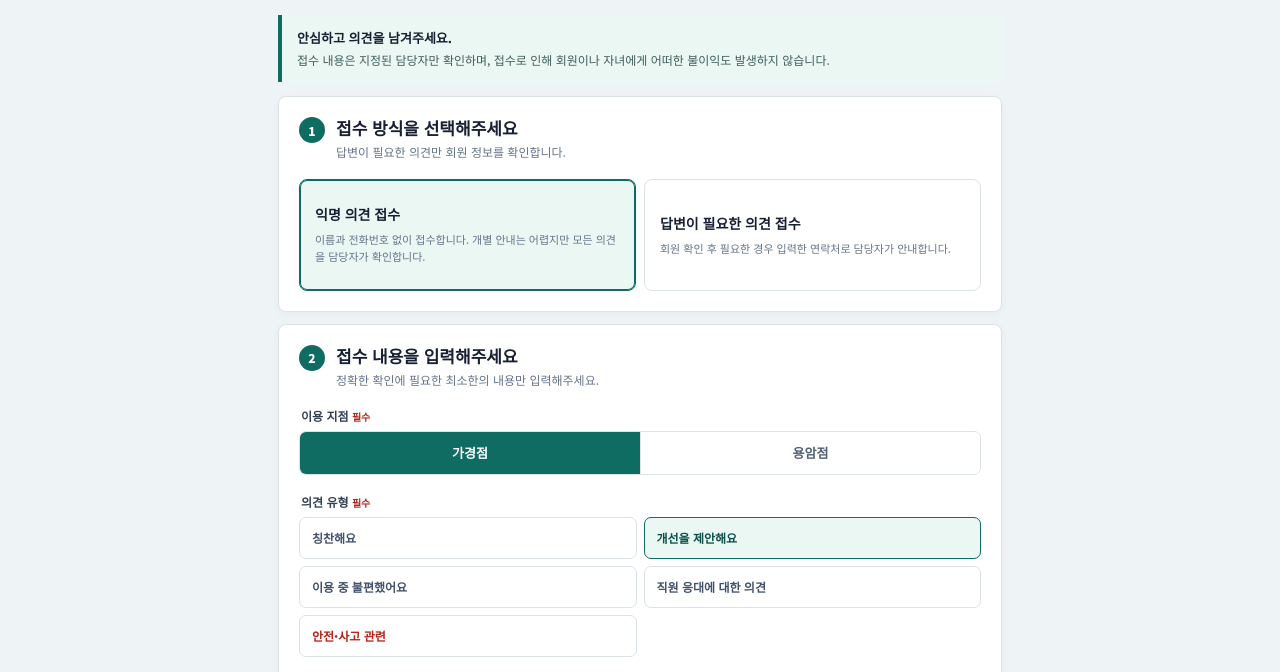
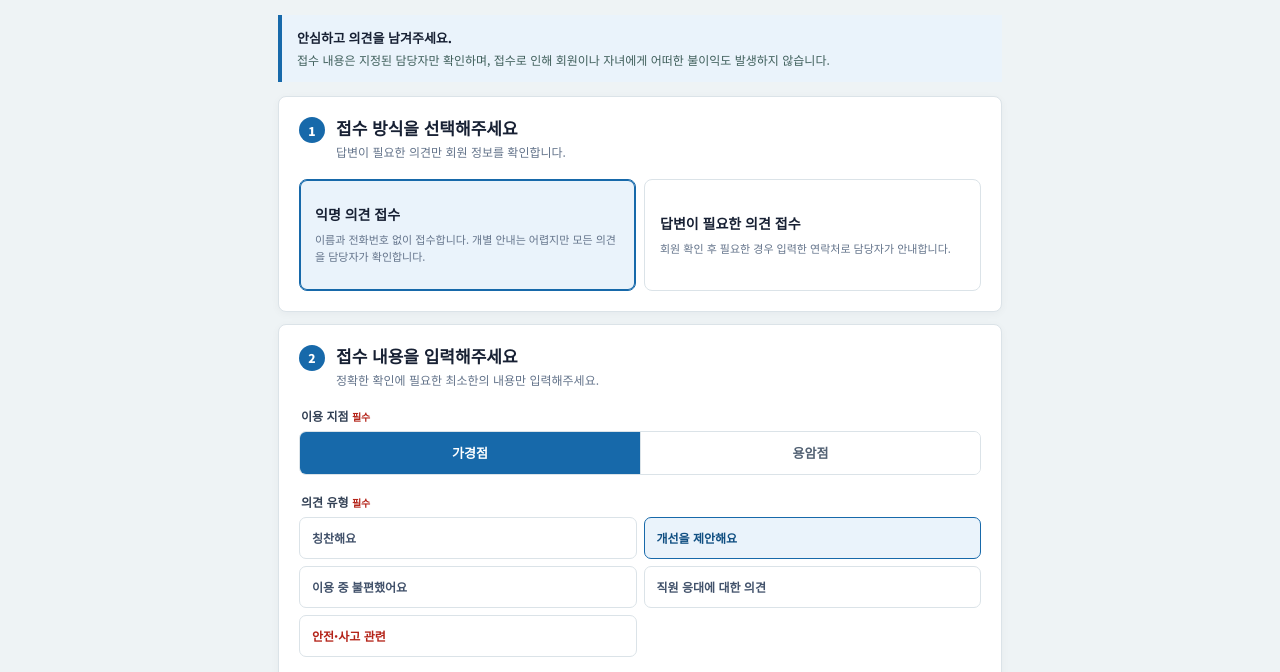
Before and after one commit to Superchild2025dev/sc_schedule_table, a plain HTML site: page voice/index.html in a window 1280 px wide. Shown: the part 223-895 px from the top of the page. Drawn offline with Linux system fonts and the light colour scheme.

Commit message:
Update customer voice theme to blue

```diff
--- a/js/version.js
+++ b/js/version.js
@@ -1,4 +1,4 @@
 (function(){
   'use strict';
-  window.SC_BUILD_VERSION='20260806T025050Z-89cef0e2';
+  window.SC_BUILD_VERSION='20260806T025722Z-d9bf5729';
 })();
--- a/version.json
+++ b/version.json
@@ -1 +1 @@
-{"version":"20260806T025050Z-89cef0e2"}
+{"version":"20260806T025722Z-d9bf5729"}
--- a/voice/index.html
+++ b/voice/index.html
@@ -3,7 +3,7 @@
 <head>
   <meta charset="UTF-8">
   <meta name="viewport" content="width=device-width, initial-scale=1">
-  <meta name="theme-color" content="#0f6c62">
+  <meta name="theme-color" content="#1769aa">
   <meta name="referrer" content="strict-origin-when-cross-origin">
   <meta name="description" content="슈퍼차일드 수영장 고객의 소리 접수 페이지">
   <title>슈퍼차일드 고객의 소리</title>
@@ -11,7 +11,7 @@
   <link rel="preconnect" href="https://fonts.googleapis.com">
   <link rel="preconnect" href="https://fonts.gstatic.com" crossorigin>
   <link href="https://fonts.googleapis.com/css2?family=Noto+Sans+KR:wght@400;500;700;900&display=swap" rel="stylesheet">
-  <link rel="stylesheet" href="./voice.css?v=20260806-4">
+  <link rel="stylesheet" href="./voice.css?v=20260806-5">
   <script src="https://www.gstatic.com/firebasejs/10.12.0/firebase-app-compat.js"
           integrity="sha384-sEVIly94UBRLKWdkYoPpSG7GD/e79YHMrxVyZaOk712Ga7+EAw6w1EFi+xBzBdd+"
           crossorigin="anonymous" defer></script>
--- a/voice/voice.css
+++ b/voice/voice.css
@@ -1,7 +1,7 @@
 :root{
-  --green:#0f6c62;
-  --green-dark:#0b514a;
-  --green-soft:#eaf7f3;
+  --green:#1769aa;
+  --green-dark:#104f82;
+  --green-soft:#eaf3fb;
   --ink:#172033;
   --muted:#64748b;
   --line:#dbe3e8;
@@ -9,7 +9,7 @@
   --subtle:#f5f8fa;
   --warning:#b45309;
   --danger:#b42318;
-  --focus:rgba(15,108,98,.24);
+  --focus:rgba(23,105,170,.24);
 }
 *{box-sizing:border-box}
 html{background:#eef3f5}
```
